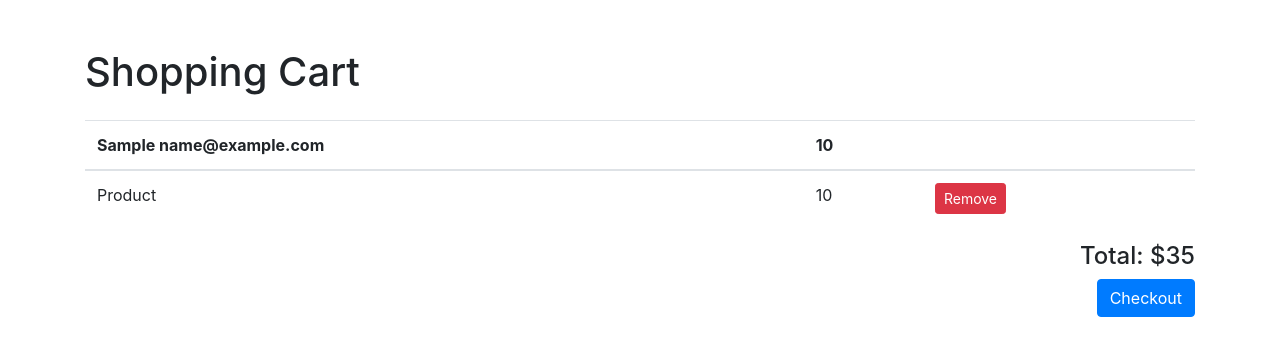
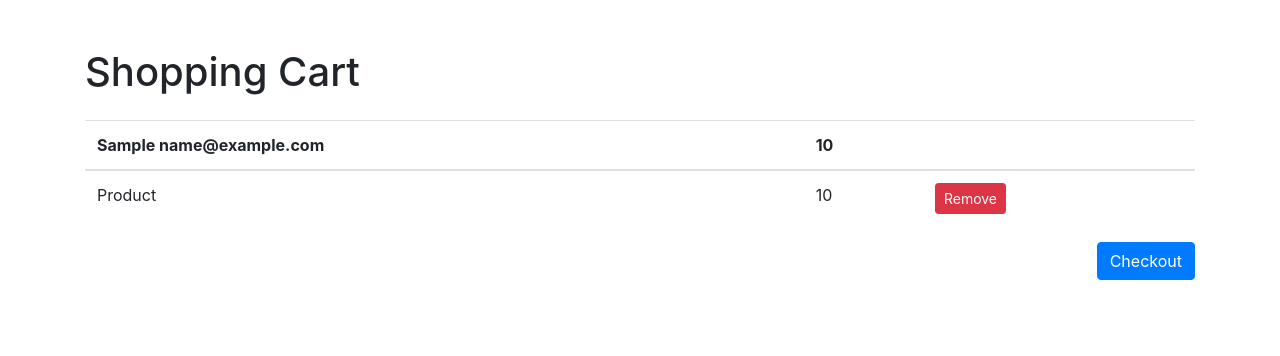
Before and after one commit to adithyan403/shopping-cart, a Flask app: page /cart in a window 1280 px wide. Shown: the top 356 px of the page. Run offline with Flask 3, Linux system fonts and the light colour scheme; the visitor is signed in with stand-in values (Sample User, id 1); a database or web service that is not in the repository returns one stand-in record (values such as "Sample title"); some libraries are stand-ins or nearby versions.

Commit message:
cart edited total not working

```diff
--- a/app.py
+++ b/app.py
@@ -13,6 +13,7 @@ app.secret_key = app.config['SECRET_KEY']
 if __name__ == '__name__':
     app.run(debug=True)
 
+price=0
 data=[]
 db = client['shopping']  # Access the 'mydatabase' database
 collection = db['user']
--- a/templates/cart.html
+++ b/templates/cart.html
@@ -29,8 +29,8 @@
                 </tbody>
           {% endfor %}
         </table>
+
         <div class="text-right">
-            <h4>Total: $35</h4>
             <button class="btn btn-primary">Checkout</button>
         </div>
     </div>
```
Lines whose indentation alone changed are shown as unchanged.
